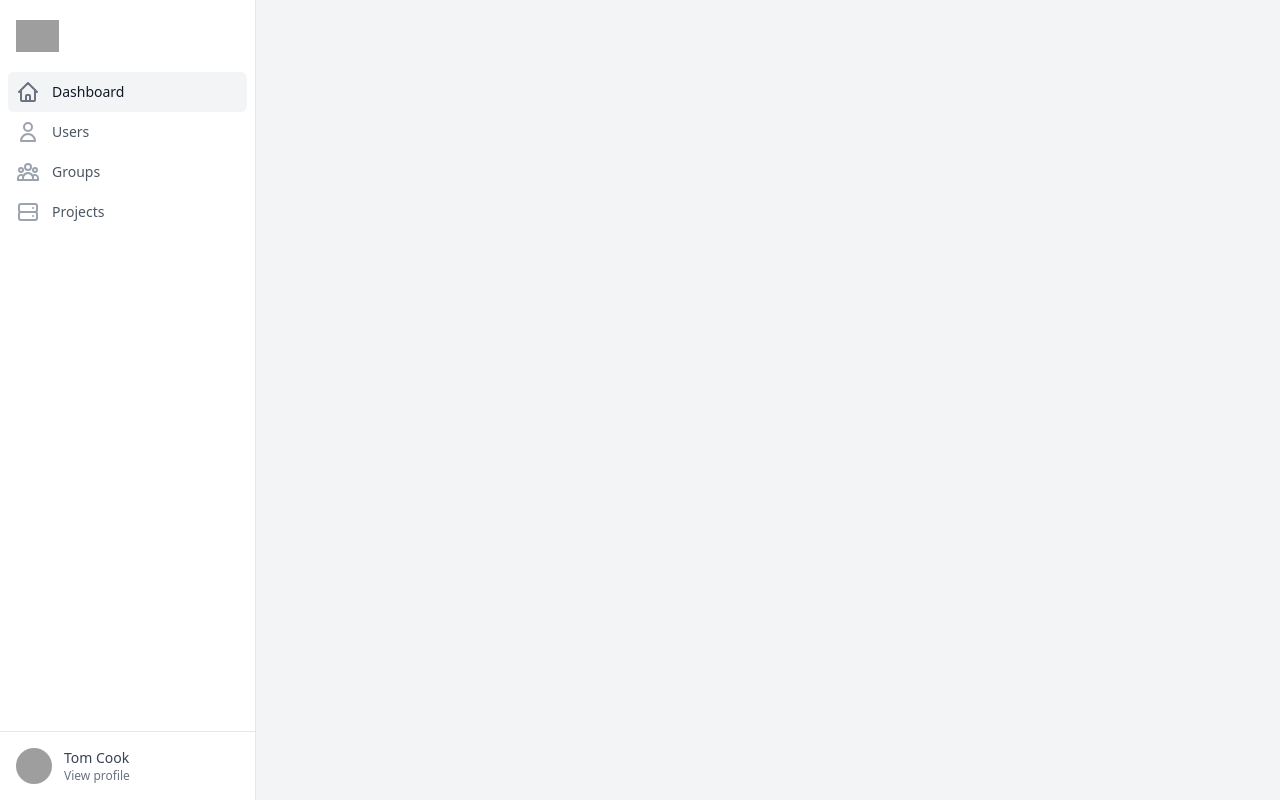
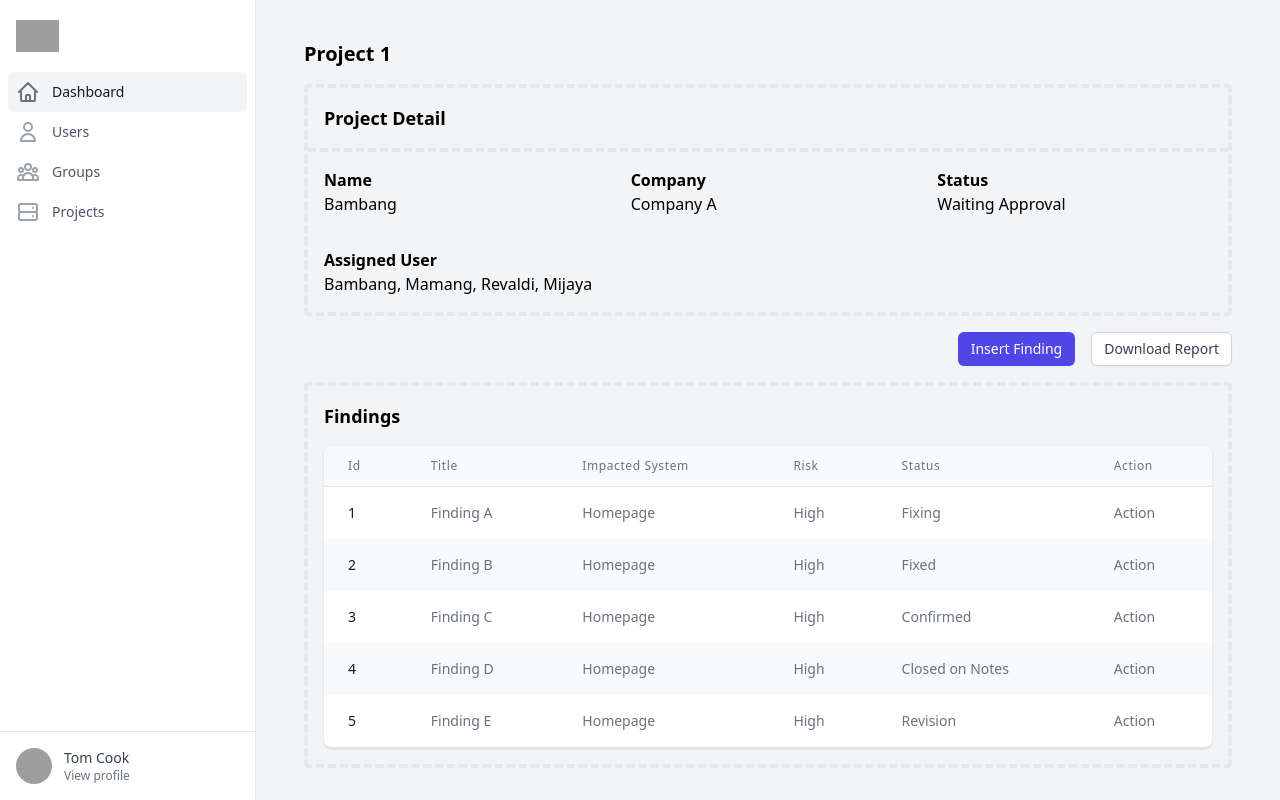
Before and after one commit to SaPH17/disarm, a React (Create React App) app in the folder view/: page /manage/project/1 in a window 1280 px wide. Built offline with nearby package versions, Linux system fonts and the light colour scheme; grey boxes are pictures that could not be loaded.

Commit message:
feat: create view project detail page

```diff
--- a/view/src/App.tsx
+++ b/view/src/App.tsx
@@ -9,6 +9,7 @@ import ManageUserIndex from './pages/manage/user';
 import ManageUserCreate from './pages/manage/user/create';
 import ManageProjectCreate from './pages/manage/project/create';
 import ManageProjectIndex from './pages/manage/project';
+import ManageProjectShow from './pages/manage/project/show';
 
 function App() {
   return (
@@ -26,6 +27,7 @@ function App() {
             <Route path="project">
               <Route index element={<ManageProjectIndex />} />
               <Route path="create" element={<ManageProjectCreate />} />
+              <Route path=":id" element={<ManageProjectShow />} />
             </Route>
           </Route>
           <Route path="/" element={<Dashboard />} />
--- /dev/null
+++ b/view/src/components/selected-detail.tsx
@@ -0,0 +1,39 @@
+import SelectBox from './select-box';
+
+export type SelectedDetailData = {
+  title: string;
+  selectBox?: JSX.Element;
+  contentTitle: string[];
+  content: object;
+};
+
+function toPascalCase(text: string) {
+  const result = text.replace(/([A-Z])/g, ' $1');
+  return result.charAt(0).toUpperCase() + result.slice(1);
+}
+
+export default function SelectedDetail({
+  title,
+  selectBox = <div></div>,
+  contentTitle,
+  content,
+}: SelectedDetailData) {
+  return (
+    <div className="flex flex-col gap-2 sm:gap-4 bg-gray-100 rounded border border-4 border-dashed rounded divide-y-4 divide-dashed">
+      <div className="flex flex-row justify-between items-center px-2 sm:px-4 pt-2 sm:pt-4">
+        <div className="text-lg font-semibold">{title}</div>
+        {selectBox}
+      </div>
+      <div className="grid grid-cols-2 sm:grid-cols-3">
+        {contentTitle.map((ct) => {
+          return (
+            <div key={ct} className="col-span-1 flex flex-col p-2 sm:p-4">
+              <div className="font-semibold">{toPascalCase(ct)}</div>
+              <div>{(content as any)[ct]}</div>
+            </div>
+          );
+        })}
+      </div>
+    </div>
+  );
+}
--- a/view/src/components/table.tsx
+++ b/view/src/components/table.tsx
@@ -3,6 +3,11 @@ export type TableData = {
   content: object[];
   onClickFunction?: Function;
 };
+
+function toPascalCase(text: string) {
+  const result = text.replace(/([A-Z])/g, ' $1');
+  return result.charAt(0).toUpperCase() + result.slice(1);
+}
 
 function classNames(...classes: string[]) {
   return classes.filter(Boolean).join(' ');
@@ -22,9 +27,9 @@ export default function Table({ title, content, onClickFunction = () => {} }: Ta
                       <th
                         key={ t }
                         scope="col"
-                        className="px-6 py-3 text-left text-xs font-medium text-gray-500 uppercase tracking-wider"
+                        className="px-6 py-3 text-left text-xs font-medium text-gray-500 tracking-wider"
                       >
-                        {t}
+                        {toPascalCase(t)}
                       </th>
                     );
                   })}
@@ -34,7 +39,7 @@ export default function Table({ title, content, onClickFunction = () => {} }: Ta
                 {content.map((c, contentIndex) => {
                   return (
                     <tr
-                      onClick={ () => onClickFunction }
+                      onClick={ () => onClickFunction(c) }
                       key={contentIndex}
                       className={
                         contentIndex % 2 === 0 ? 'bg-white' : 'bg-gray-50'
--- a/view/src/pages/manage/project/index.tsx
+++ b/view/src/pages/manage/project/index.tsx
@@ -1,9 +1,11 @@
+import { useNavigate } from 'react-router-dom';
 import { NavLink } from 'react-router-dom';
 import SelectBox, { GeneralSelectBoxData, SelectBoxData } from '../../../components/select-box';
 import Table from '../../../components/table';
 
 const content = [
   {
+    id: '1',
     name: 'Project A',
     company: 'Company A',
     standard: 'Standard A',
@@ -12,6 +14,7 @@ const content = [
     report: 'Download Report'
   },
   {
+    id: '2',
     name: 'Project A',
     company: 'Company A',
     standard: 'Standard A',
@@ -20,6 +23,7 @@ const content = [
     report: 'Download Report'
   },
   {
+    id: '3',
     name: 'Project A',
     company: 'Company A',
     standard: 'Standard A',
@@ -28,6 +32,7 @@ const content = [
     report: 'No Report'
   },
   {
+    id: '4',
     name: 'Project A',
     company: 'Company A',
     standard: 'Standard A',
@@ -55,6 +60,11 @@ const items: SelectBoxData[] = [
 const title = ['name', 'company', 'standard', 'status', 'phase', 'report'];
 
 export default function ManageProjectIndex() {
+  const navigate = useNavigate();
+
+  function handleRedirectToProjectDetail(project: any) {
+    navigate('/manage/project/' + project.id);
+  }
   return (
     <>
       <div className="text-xl font-semibold">Manage Project</div>
@@ -71,7 +81,7 @@ export default function ManageProjectIndex() {
       </div>
       <div className="flex flex-col gap-2 sm:gap-4 p-2 sm:p-4 bg-gray-100 rounded border border-4 border-dashed rounded">
         <div className="text-lg font-semibold">Current Projects</div>
-        <Table title={title} content={content} />
+        <Table title={title} content={content} onClickFunction={ handleRedirectToProjectDetail } />
       </div>
     </>
   );
--- /dev/null
+++ b/view/src/pages/manage/project/show.tsx
@@ -0,0 +1,93 @@
+import { useNavigate, useParams, useSearchParams } from 'react-router-dom';
+import { NavLink } from 'react-router-dom';
+import SelectBox, {
+  GeneralSelectBoxData,
+  SelectBoxData,
+} from '../../../components/select-box';
+import SelectedDetail from '../../../components/selected-detail';
+import Table from '../../../components/table';
+
+const content = [
+  {
+    id: '1',
+    title: 'Finding A',
+    impactedSystem: 'Homepage',
+    risk: 'High',
+    status: 'Fixing',
+    action: 'Action',
+  },
+  {
+    id: '2',
+    title: 'Finding B',
+    impactedSystem: 'Homepage',
+    risk: 'High',
+    status: 'Fixed',
+    action: 'Action',
+  },
+  {
+    id: '3',
+    title: 'Finding C',
+    impactedSystem: 'Homepage',
+    risk: 'High',
+    status: 'Confirmed',
+    action: 'Action',
+  },
+  {
+    id: '4',
+    title: 'Finding D',
+    impactedSystem: 'Homepage',
+    risk: 'High',
+    status: 'Closed on Notes',
+    action: 'Action',
+  },
+  {
+    id: '5',
+    title: 'Finding E',
+    impactedSystem: 'Homepage',
+    risk: 'High',
+    status: 'Revision',
+    action: 'Action',
+  },
+];
+
+const title = ['id', 'title', 'impactedSystem', 'risk', 'status', 'action'];
+
+const contentTitle = ['name', 'company', 'status', 'assignedUser'];
+const contentData = {
+  name: 'Bambang',
+  company: 'Company A',
+  status: 'Waiting Approval',
+  assignedUser: 'Bambang, Mamang, Revaldi, Mijaya',
+};
+
+export default function ManageProjectShow() {
+  const params = useParams();
+  return (
+    <>
+      <div className="text-xl font-semibold">Project {params.id}</div>
+      <SelectedDetail
+        title={'Project Detail'}
+        contentTitle={contentTitle}
+        content={contentData}
+      />
+      <div className="flex flex-row justify-end gap-4">
+        <button
+          type="button"
+          className="inline-flex items-center px-3 py-2 border border-transparent text-sm leading-4 font-medium rounded-md shadow-sm text-white bg-indigo-600 hover:bg-indigo-700 focus:outline-none focus:ring-2 focus:ring-offset-2 focus:ring-indigo-500"
+        >
+          Insert Finding
+        </button>
+        <button
+          type="button"
+          className="inline-flex items-center px-3 py-2 border border-gray-300 shadow-sm text-sm leading-4 font-medium rounded-md text-gray-700 bg-white hover:bg-gray-50 focus:outline-none focus:ring-2 focus:ring-offset-2 focus:ring-indigo-500"
+        >
+          Download Report
+        </button>
+      </div>
+      <div className="flex flex-col gap-2 sm:gap-4 p-2 sm:p-4 bg-gray-100 rounded border border-4 border-dashed rounded">
+        <div className="text-lg font-semibold">Findings</div>
+        <Table title={title} content={content} />
+      </div>
+    </>
+  );
+}
--- a/view/src/pages/manage/user/index.tsx
+++ b/view/src/pages/manage/user/index.tsx
@@ -3,6 +3,7 @@ import SelectBox, {
   SelectBoxData,
 } from '../../../components/select-box';
 import Table from '../../../components/table';
+import SelectedDetail from '../../../components/selected-detail';
 
 const content = [
   {
@@ -53,6 +54,21 @@ const items: SelectBoxData[] = [
 
 const title = ['name', 'groups', 'status'];
 
+const contentTitle = [
+  'name',
+  'status',
+  'groups',
+  'assignedProjects',
+  'directSupervisor',
+];
+const contentData = {
+  name: 'Bambang',
+  status: 'Idle',
+  groups: 'Role A, Role B',
+  assignedProjects: 'Project A, Project B',
+  directSupervisor: 'Mamang',
+};
+
 export default function ManageUserIndex() {
   return (
     <>
@@ -65,44 +81,25 @@ export default function ManageUserIndex() {
           Create User
         </button>
         <button
-        type="button"
-        className="inline-flex items-center px-3 py-2 border border-gray-300 shadow-sm text-sm leading-4 font-medium rounded-md text-gray-700 bg-white hover:bg-gray-50 focus:outline-none focus:ring-2 focus:ring-offset-2 focus:ring-indigo-500"
-      >
-        Delete User
-      </button>
+          type="button"
+          className="inline-flex items-center px-3 py-2 border border-gray-300 shadow-sm text-sm leading-4 font-medium rounded-md text-gray-700 bg-white hover:bg-gray-50 focus:outline-none focus:ring-2 focus:ring-offset-2 focus:ring-indigo-500"
+        >
+          Delete User
+        </button>
       </div>
       <div className="flex flex-col gap-2 sm:gap-4 p-2 sm:p-4 bg-gray-100 rounded border border-4 border-dashed rounded">
         <div className="text-lg font-semibold">Users</div>
         <Table title={title} content={content} />
       </div>
-      <div className="flex flex-col gap-2 sm:gap-4 bg-gray-100 rounded border border-4 border-dashed rounded divide-y-4 divide-dashed">
-        <div className="flex flex-row justify-between items-center px-2 sm:px-4 pt-2 sm:pt-4">
-          <div className="text-lg font-semibold">User Detail</div>
+
+      <SelectedDetail
+        title={'User Detail'}
+        selectBox={
           <SelectBox items={items} defaultValue={'-- Select Action --'} />
-        </div>
-        <div className="grid grid-cols-2 sm:grid-cols-3">
-          <div className="col-span-1 flex flex-col p-2 sm:p-4">
-            <div className="font-semibold">Name</div>
-            <div>Bambang</div>
-          </div>
-          <div className="col-span-1 flex flex-col p-2 sm:p-4">
-            <div className="font-semibold">Status</div>
-            <div>Idle</div>
-          </div>
-          <div className="col-span-1 flex flex-col p-2 sm:p-4">
-            <div className="font-semibold">Groups</div>
-            <div>Role A, Role B</div>
-          </div>
-          <div className="col-span-1 flex flex-col p-2 sm:p-4">
-            <div className="font-semibold">Assigned Projects</div>
-            <div>Project A, Project B</div>
-          </div>
-          <div className="col-span-1 flex flex-col p-2 sm:p-4">
-            <div className="font-semibold">Direct Supervisor</div>
-            <div>Mamang</div>
-          </div>
-        </div>
-      </div>
+        }
+        contentTitle={contentTitle}
+        content={contentData}
+      />
     </>
   );
 }
```
